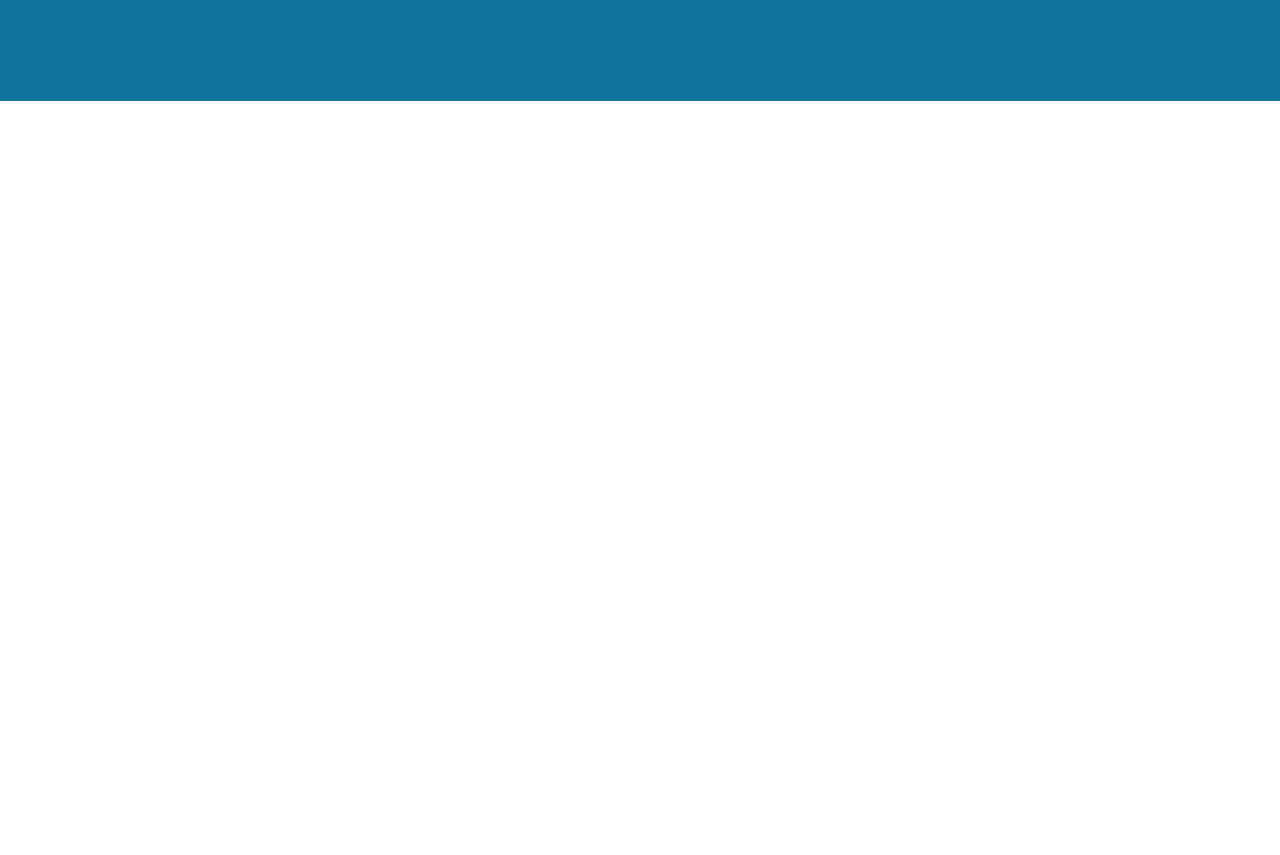
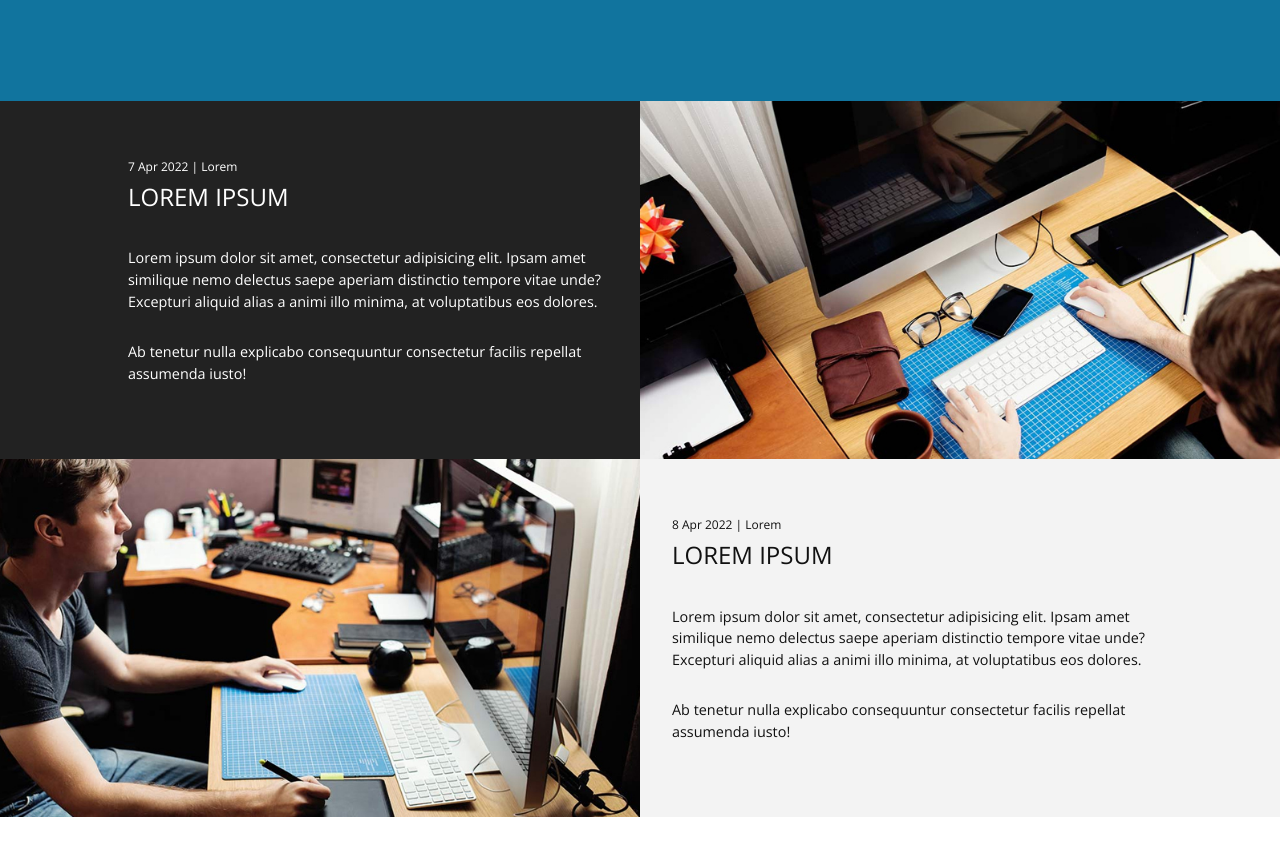
Before and after one commit to KazikM/creative-agency, a website: page index.html in a window 1280 px wide. Shown: the part 1483-2338 px from the top of the page. Drawn offline with nearby package versions, Linux system fonts and the light colour scheme; some packages are replaced by stand-ins of ours; a script that the page names is missing.

Commit message:
Create "news" section

```diff
--- a/css/style.css
+++ b/css/style.css
@@ -85,7 +85,7 @@ a {
   width: 60px;
   height: 60px;
   cursor: pointer;
-  background-color: rgba(0, 0, 0, .5);
+  background-color: rgba(0, 0, 0, .3);
 }
 
 .c-navbar-hamburger::before {
@@ -99,6 +99,14 @@ a {
   box-shadow: 0 -14px 0 0 #fff, 0 14px 0 0 #fff;
   transition: .5s;
 }
+
+.js-navbar.add-background {
+    box-shadow: 0 0 2px 0 rgba(0, 0, 0, .3);
+    transition: 1s;
+    padding-top: .2em;
+    padding-bottom: .2em;
+    background-color: rgba(0, 0, 0, .7);
+  }
 
 
 /*Header*/
@@ -232,12 +240,69 @@ a {
 /*News*/
 
 .c-news {
-
+  display: flex;
+  flex-wrap: wrap;
 }
 
 .c-news-post {
+  display: flex;
+  justify-content: space-between;
+  flex-wrap: wrap;
+  background-color: #11749e;
+}
 
+.c-news-post--grey {
+  background-color: #222;
+  color: #fff;
 }
+
+.c-news-post--white {
+  background-color: #f3f3f3;
+  color: #111;
+}
+
+.c-news-photo {
+  max-width: 50%;
+  height: auto;
+  align-self: center;
+}
+
+.c-news__text {
+  display: flex;
+  align-self: stretch;
+  max-width: 50%;
+  font-family: 'Open Sans', sans-serif;
+}
+
+
+.c-news__text-container {
+  display: flex;
+  flex-direction: column;
+  margin: auto;
+  padding: 1.5em 2em;
+}
+
+.c-news__text-date {
+  padding-bottom: 1em;
+  font-weight: 300;
+  font-size: .75rem;
+}
+
+.c-news__text-title {
+  padding-bottom: 1em;
+  font-weight: 500;
+  font-size: 1.5rem;
+  text-transform: uppercase;
+}
+
+.c-news__text-content {
+  padding-top: 1em;
+  padding-bottom: 1em;
+  font-weight: 300;
+  font-size: .9rem;
+  line-height: 1.5;
+}
+
 
 /*Blog*/
 
@@ -325,7 +390,7 @@ a {
     width: 100vw;
     right: 0;
     text-align: center;
-    background-color: rgba(17, 17, 17, .9);
+    background-color: rgba(17, 17, 17, .85);
     opacity: 0;
     visibility: hidden;
     transition: .3s;
@@ -369,12 +434,61 @@ a {
   .c-about__card {
     flex-basis: 30%;
   }
+
+  .c-news-post {
+    flex-direction: column;
+  }
+
+  .c-news__text-container {
+    padding: 1.5em 2em;
+  }
+
+  .c-news__text {
+    order: 1;
+    min-width: 100vw;
+  }
+
+  .c-news__text-date {
+    font-size: 1.2rem;
+    padding-top: 1.5em;
+    padding-bottom: 1.5em;
+    text-align: center;
+  }
+
+  .c-news__text-title {
+    font-size: 2rem;
+    padding-bottom: 1.5em;
+    text-align: center;
+  }
+
+  .c-news__text-content {
+    font-size: 1.5rem;
+    padding-top: 0;
+}
+
+
+  .c-news-photo {
+    order: 2;
+    max-width: 100vw;
+  }
 }
 
 @media (max-width: 500px) {
   .c-about__card {
     flex-basis: 50%;
   }
+
+  .c-about__card-title {
+    font-size: 2rem;
+    padding-bottom: 1em;
+  }
+
+  .c-about__card-text {
+    font-size: 1.8rem;
+    padding-bottom: 1.5em;
+  }
+
+
 }
 
 
@@ -383,14 +497,17 @@ a {
     display: none;
   }
 
-  .js-navbar.add-background {
-    box-shadow: 0 0 2px 0 rgba(0, 0, 0, .3);
-    transition: 1s;
-    padding: .2em;
-    background-color: rgba(0, 0, 0, .7);
-  }
-
   .js-logo.scroll {
     width: 50px;
   }
+
+  .c-news__text-container--grey {
+    box-sizing: border-box;
+    padding-left: 10vw;
+  }
+
+  .c-news__text-container--white {
+    box-sizing: border-box;
+    padding-right: 10vw;
+  }
 }
--- a/index.html
+++ b/index.html
@@ -6,7 +6,6 @@
         <link rel="stylesheet" href="css/style.css">
         <link rel="stylesheet" href="css/reset.css">
         <link rel="stylesheet" href="https://fonts.googleapis.com/css?family=Montserrat:300,400,500,700|Open+Sans:300,400,600,700">
-        <link rel="stylesheet" href="https://cdnjs.cloudflare.com/ajax/libs/font-awesome/4.7.0/css/font-awesome.min.css">
         <script src="script.js" defer></script>
         <script src="smoothscroll.js" defer></script>
     </head>
@@ -104,9 +103,29 @@
                 </div>
             </div>
         </section>
-        <section class="c-news">
-            <article class="c-news-post"></article>
-            <article class="c-news-post"></article>
+        <section class="c-news" id="news">
+            <article class="c-news-post c-news-post--grey">
+                <article class="c-news__text">
+                    <div class="c-news__text-container c-news__text-container--grey">
+                    <p class="c-news__text-date">7 Apr 2022 | Lorem</p>
+                    <h1 class="c-news__text-title">Lorem ipsum</h1>
+                    <p class="c-news__text-content">Lorem ipsum dolor sit amet, consectetur adipisicing elit. Ipsam amet similique nemo delectus saepe aperiam distinctio tempore vitae unde? Excepturi aliquid alias a animi illo minima, at voluptatibus eos dolores.</p>
+                    <p class="c-news__text-content">Ab tenetur nulla explicabo consequuntur consectetur facilis repellat assumenda iusto!</p>
+                    </div>
+                </article>
+                <img src=".\images\work1.jpg" alt="Work in progress." class="c-news-photo">
+            </article>
+            <article class="c-news-post c-news-post--white">
+                <img src=".\images\work2.jpg" alt="Work still in progress." class="c-news-photo">
+                <article class="c-news__text">
+                    <div class="c-news__text-container c-news__text-container--white">
+                    <p class="c-news__text-date">8 Apr 2022 | Lorem</p>
+                    <h1 class="c-news__text-title">Lorem ipsum</h1>
+                    <p class="c-news__text-content">Lorem ipsum dolor sit amet, consectetur adipisicing elit. Ipsam amet similique nemo delectus saepe aperiam distinctio tempore vitae unde? Excepturi aliquid alias a animi illo minima, at voluptatibus eos dolores.</p>
+                    <p class="c-news__text-content">Ab tenetur nulla explicabo consequuntur consectetur facilis repellat assumenda iusto!</p>
+                </article>
+            </article>
+            </div>
         </section>
         <section class="c-blog" id="blog">
             <div class="c-blog-container o-base-width o-spacing--vertical o-spacing--horizontal">
```
